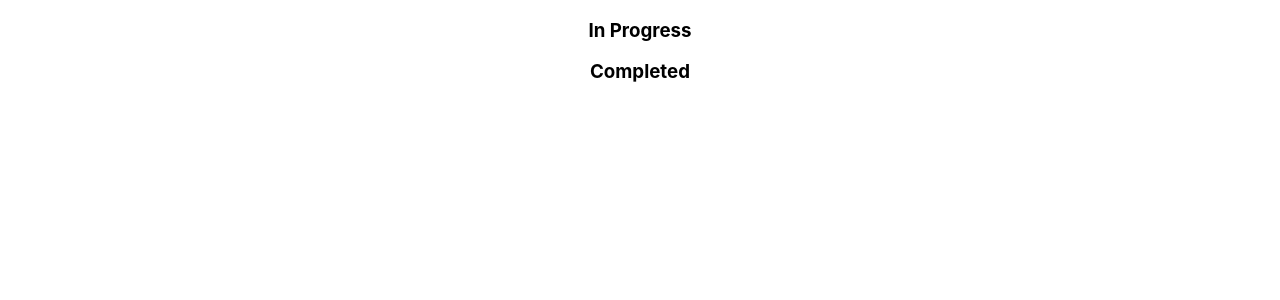
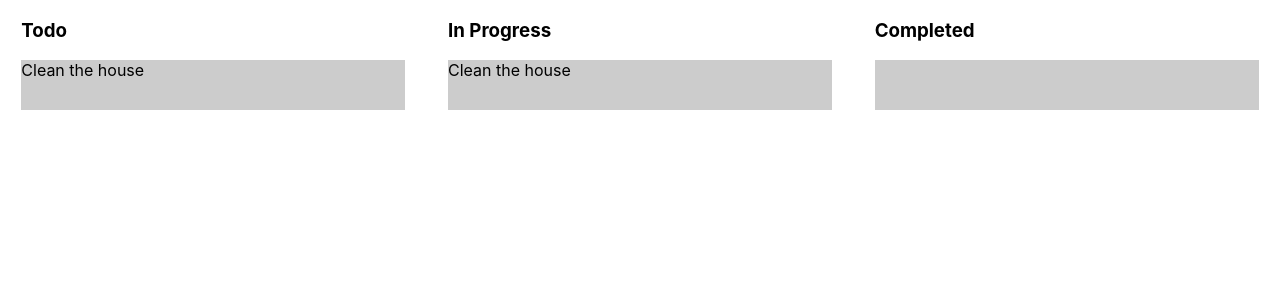
Before and after one commit to isabelchua/todo-drag-drop, a React (Create React App) app: page / in a window 1280 px wide. Shown: the top 300 px of the page. Built offline with nearby package versions, Linux system fonts and the light colour scheme.

Commit message:
todo progress completed

```diff
--- a/src/App.css
+++ b/src/App.css
@@ -1,38 +1,15 @@
 .App {
-  text-align: center;
+	display: flex;
+	width: 100%;
+	justify-content: space-around;
 }
 
-.App-logo {
-  height: 40vmin;
-  pointer-events: none;
+.App .column {
+	width: 30%;
 }
 
-@media (prefers-reduced-motion: no-preference) {
-  .App-logo {
-    animation: App-logo-spin infinite 20s linear;
-  }
+.droppable-col {
+	width: 100%;
+	height: 50px;
+	background-color: #ccc;
 }
-
-.App-header {
-  background-color: #282c34;
-  min-height: 100vh;
-  display: flex;
-  flex-direction: column;
-  align-items: center;
-  justify-content: center;
-  font-size: calc(10px + 2vmin);
-  color: white;
-}
-
-.App-link {
-  color: #61dafb;
-}
-
-@keyframes App-logo-spin {
-  from {
-    transform: rotate(0deg);
-  }
-  to {
-    transform: rotate(360deg);
-  }
-}
--- a/src/App.js
+++ b/src/App.js
@@ -1,22 +1,30 @@
 import "./App.css";
 import { useState } from "react";
-import { DragDropContext, Droppable } from "react-beautiful-dnd";
+import { DragDropContext, Droppable, Draggable } from "react-beautiful-dnd";
 import _ from "lodash";
+import { v4 } from "uuid";
 
 const item = {
-	id: "asdasd",
+	id: v4(),
 	name: "Clean the house"
 };
+
+const item2 = {
+	id: v4(),
+	name: "Clean the house"
+};
+
+console.log(item);
 
 function App() {
 	const [state, setState] = useState({
 		todo: {
-			title: "",
-			items: []
+			title: "Todo",
+			items: [item]
 		},
 		"in-progress": {
 			title: "In Progress",
-			items: []
+			items: [item2]
 		},
 		done: {
 			title: "Completed",
@@ -29,9 +37,41 @@ function App() {
 			<DragDropContext onDragEnd={e => console.log(e)}>
 				{_.map(state, (data, key) => {
 					return (
-						<div className="column">
+						<div key={key} className="column">
 							<h3>{data.title}</h3>
-							<Droppable>{provided => {}}</Droppable>
+							<Droppable droppableId={key}>
+								{provided => {
+									return (
+										<div
+											ref={provided.innerRef}
+											{...provided.droppableProps}
+											className="droppable-col"
+										>
+											{data.items.map((el, index) => {
+												return (
+													<Draggable
+														key={el.id}
+														index={index}
+														draggableId={el.id}
+													>
+														{proveided => {
+															return (
+																<div
+																	ref={provided.innerRef}
+																	{...provided.draggableProps}
+																	{...provided.dragHandleProps}
+																>
+																	{el.name}
+																</div>
+															);
+														}}
+													</Draggable>
+												);
+											})}
+										</div>
+									);
+								}}
+							</Droppable>
 						</div>
 					);
 				})}
```
